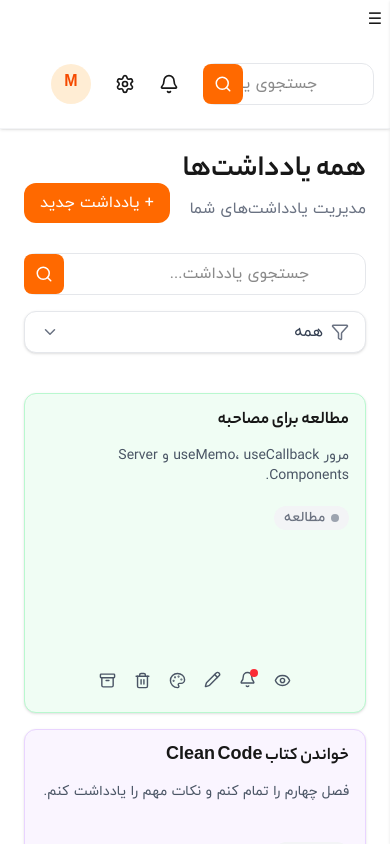
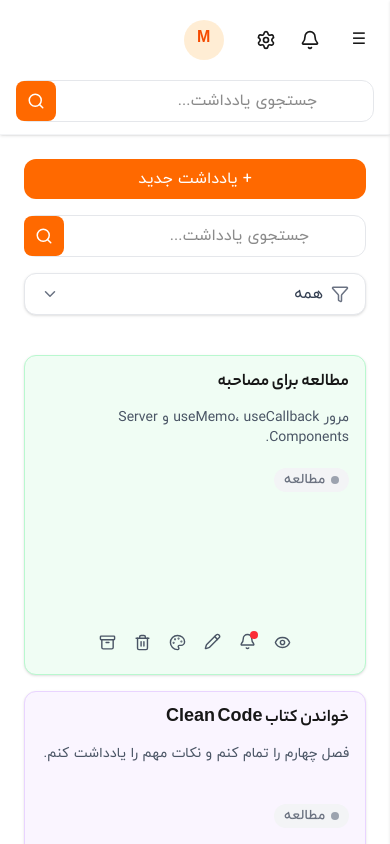
Before and after one commit to mrm-jamali/note-app, a Next.js app: page /home in a window 390 px wide. Shown: the top 844 px of the page. Built offline with nearby package versions, Linux system fonts and the light colour scheme; sample sign-in values are in the browser's storage; a web font is replaced by a local one.

Commit message:
fix: improve responsive layout across sections

```diff
--- a/app/(dashboard)/home/page.tsx
+++ b/app/(dashboard)/home/page.tsx
@@ -1,26 +1,20 @@
 "use client";
-import NoteGride from '@/components/notes/NoteGride'
+import NoteGride from "@/components/notes/NoteGride";
 // import NoteHeader from '@/components/notes/NoteHeader'
-import Page from '@/components/layout/Page'
-import PageHeader from '@/components/layout/PageHeader'
+import Page from "@/components/layout/Page";
+import PageHeader from "@/components/layout/PageHeader";
 // import React from 'react'
 // import SearchBAR from '@/components/SearchBAR'
-import SearchBar from '@/components/notes/SearchBar'
-import NoteFilter from '@/components/notes/NoteFilter'
-import Link from 'next/link'
+import SearchBar from "@/components/notes/SearchBar";
+import NoteFilter from "@/components/notes/NoteFilter";
+import Link from "next/link";
 import { useState } from "react";
-import { useNotes } from '@/hooks/useNotes';
+import { useNotes } from "@/hooks/useNotes";
 // import { notes } from "@/data/notes";
 
-
 function Home() {
-const {
-  notes,
-    updateNote,
-  deleteNote,
-  archiveNote,
-   restoreNote,
-} = useNotes();
+  const { notes, updateNote, deleteNote, archiveNote, restoreNote } =
+    useNotes();
   const [searchText, setSearchText] = useState("");
   const [search, setSearch] = useState("");
   const [selectedLabel, setSelectedLabel] = useState("");
@@ -31,44 +25,60 @@ const filteredNotes = notes.filter(
       note.title.includes(search) &&
       (selectedLabel === "" ||
         (selectedLabel === "hasLabel" && note.label) ||
-      (selectedLabel === "noLabel" && !note.label))
+        (selectedLabel === "noLabel" && !note.label)),
   );
   return (
     <Page>
    <div className="flex items-center justify-between">
+  {/* Desktop & Tablet */}
+  <div className="hidden md:block">
     <PageHeader
       title="همه یادداشت‌ها"
       description="مدیریت یادداشت‌های شما"
     />
- <Link href="/home/new">
- <button className="rounded-xl bg-orange-500 px-4 py-2 text-white">
+  </div>
+
+  {/* Mobile */}
+  <div className="md:hidden">
+    <PageHeader
+      title=""
+      description=""
+    />
+  </div>
+
+  <Link
+    href="/home/new"
+    className="ml-auto mb-4 w-full md:ml-0 md:mb-0 md:w-auto"
+  >
+    <button className="w-full rounded-xl bg-orange-500 px-4 py-2 text-white md:w-auto">
       + یادداشت جدید
     </button>
   </Link>
-
 </div>
-
 
       {/* <NoteHeader /> */}
 
-      <div className=" mb-10 flex flex-col gap-4 md:flex-row md:items-center md:justify-between">
+      <div className="mb-10 flex flex-col gap-4 md:flex-row md:items-center md:justify-between">
+        <div className="relative w-full max-w-full md:max-w-[500px]">
           <SearchBar
             value={searchText}
             onChange={setSearchText}
             onSearch={() => setSearch(searchText)}
           />
-       <div className="flex justify-end">
-  <NoteFilter
-  value={selectedLabel}
-  onChange={setSelectedLabel}
-/>
+        </div>
+
+        <div className="w-full md:w-auto">
+          <NoteFilter value={selectedLabel} onChange={setSelectedLabel} />
         </div>
       </div>
       <NoteGride
-  notes={filteredNotes}   updateNote={updateNote}
-  deleteNote={deleteNote}  archiveNote={archiveNote}  restoreNote={restoreNote}
+        notes={filteredNotes}
+        updateNote={updateNote}
+        deleteNote={deleteNote}
+        archiveNote={archiveNote}
+        restoreNote={restoreNote}
       />
     </Page>
-  )
+  );
 }
-export default Home
+export default Home;
--- a/components/Sidebar.tsx
+++ b/components/Sidebar.tsx
@@ -61,7 +61,7 @@ function Sidebar({ open, onClose }: SidebarProps) {
 <div
   className={`
     fixed top-0 right-0 z-50
-    flex min-h-screen w-64 flex-col
+   flex h-dvh w-64 flex-col
     border-l border-gray-200
     bg-orange-100
     shadow-sm
--- a/components/layout/TopBar.tsx
+++ b/components/layout/TopBar.tsx
@@ -1,21 +1,14 @@
 "use client";
 
-import {
-  Bell,
-  Calendar,
-
-  Settings,
-
-} from "lucide-react";
+import { Bell, Calendar, Settings } from "lucide-react";
 import { useState } from "react";
 import Logout from "../Logout";
 import { format } from "date-fns-jalali";
 import { useNotifications } from "@/hooks/useNotifications";
 import { useRouter } from "next/navigation";
+import SearchBar from "../notes/SearchBar";
+import NotificationPanel from "../notifications/NotificationPanel";
 
-import SearchBar from "../notes/SearchBar";
-
-import NotificationPanel from "../notifications/NotificationPanel";
 type TopBarProps = {
   onMenuClick: () => void;
 };
@@ -23,21 +16,21 @@ type TopBarProps = {
 function TopBar({ onMenuClick }: TopBarProps) {
   const [open, setOpen] = useState(false);
   const [showNotifications, setShowNotifications] = useState(false);
+  const [search, setSearch] = useState("");
 
   const { notifications } = useNotifications();
   const today = format(new Date(), "d MMMM yyyy");
-  const [search, setSearch] = useState("");
-  console.log("search:", search);
   const router = useRouter();
+
   const handleSearch = () => {
     if (!search.trim()) return;
 
     router.push(`/search?q=${encodeURIComponent(search.trim())}`);
   };
+
   const unreadCount = notifications.filter(
-  (notification) => !notification.read
+    (notification) => !notification.read,
   ).length;
-
 
   return (
     <>
@@ -51,16 +44,22 @@ const unreadCount = notifications.filter(
       />
 
       <header className="sticky top-0 z-30 border-b border-gray-100 bg-white/95 shadow-sm backdrop-blur-sm">
+        <div className="px-4 py-3 md:px-6 lg:px-8">
+
+          {/* Top row */}
+          <div className="flex items-center gap-4">
+
+            {/* Mobile Menu */}
             <button
+              type="button"
               onClick={onMenuClick}
-  className="rounded-lg p-2 hover:bg-gray-100 md:hidden"
+              className="cursor-pointer rounded-lg p-2 hover:bg-gray-100 md:hidden"
             >
               ☰
             </button>
-        <div className="flex items-center gap-4 px-4 py-4 md:px-6 lg:px-8 ">
 
-         {/* Search */}
-<div className="flex-1 max-w-xl">
+            {/* Search - Desktop */}
+            <div className="hidden flex-1 md:block">
               <SearchBar
                 value={search}
                 onChange={setSearch}
@@ -68,25 +67,23 @@ const unreadCount = notifications.filter(
               />
             </div>
 
-          {/* Right */}
-
-<div className="flex flex-1 items-center justify-between">
-
             {/* Date */}
             <div className="hidden items-center gap-2 rounded-xl bg-gray-100 px-4 py-2 text-sm text-gray-600 xl:flex">
               <Calendar size={18} />
               <span>{today}</span>
             </div>
 
-  {/* Left Group */}
+            {/* Notification + Settings */}
             <div className="flex items-center gap-2 md:gap-3">
-
 
               {/* Notification */}
               <div className="relative">
                 <button
-  onClick={() => setShowNotifications((prev) => !prev)}
-  className="relative rounded-xl p-2 transition hover:bg-gray-100"
+                  type="button"
+                  onClick={() =>
+                    setShowNotifications((prev) => !prev)
+                  }
+                  className="relative cursor-pointer rounded-xl p-2 transition hover:bg-gray-100"
                   title="اعلان‌ها"
                 >
                   <Bell size={20} />
@@ -105,17 +102,20 @@ const unreadCount = notifications.filter(
 
               {/* Settings */}
               <button
+                type="button"
                 onClick={() => router.push("/setting")}
-  className="rounded-xl p-2 transition hover:bg-gray-100"
+                className="cursor-pointer rounded-xl p-2 transition hover:bg-gray-100"
                 title="تنظیمات"
               >
                 <Settings size={20} />
               </button>
+            </div>
 
-    {/* Profile */}
+            {/* Profile / Logout - Left */}
             <button
+              type="button"
               onClick={() => setOpen(true)}
-      className="flex items-center gap-3 rounded-xl px-2 py-2 transition hover:bg-gray-100 md:px-3"
+              className="ml-auto flex cursor-pointer items-center gap-3 rounded-xl px-2 py-2 transition hover:bg-gray-100 md:px-3"
             >
               <div className="flex h-10 w-10 items-center justify-center rounded-full bg-orange-100 font-semibold text-orange-600">
                 M
@@ -131,9 +131,17 @@ const unreadCount = notifications.filter(
                 </p>
               </div>
             </button>
+          </div>
 
+          {/* Search - Mobile */}
+          <div className="mt-3 w-full md:hidden">
+            <SearchBar
+              value={search}
+              onChange={setSearch}
+              onSearch={handleSearch}
+            />
           </div>
-</div>
+
         </div>
       </header>
     </>
--- a/components/trash/TrashToolbar.tsx
+++ b/components/trash/TrashToolbar.tsx
@@ -22,36 +22,50 @@ function TrashToolbar({
   onFilterChange,
   onEmptyTrash,
 }: TrashToolbarProps) {
-  const [showEmptyTrashModal, setShowEmptyTrashModal] = useState(false);
+  const [showEmptyTrashModal, setShowEmptyTrashModal] =
+    useState(false);
+
   return (
-    <div className="flex items-center justify-between gap-4">
+    <>
+      <div className="flex flex-col gap-4 md:flex-row md:items-center md:justify-between">
 
+        {/* Search */}
+        <div className="w-full md:w-auto">
           <SearchBar
             value={search}
             onChange={onSearchChange}
             onSearch={onSearch}
           />
+        </div>
 
-      <div className="flex items-center gap-3">
+        {/* Filter + Actions */}
+        <div className="flex w-full items-center justify-between gap-3 md:w-auto md:justify-end">
+
           <NoteFilter
             value={filter}
             onChange={onFilterChange}
           />
 
           <button
+            type="button"
             onClick={() => setShowEmptyTrashModal(true)}
-  className="flex h-12 w-12 items-center justify-center rounded-xl border border-gray-200 bg-white transition hover:bg-red-50 hover:text-red-600"
+            className="flex h-12 w-12 shrink-0 items-center justify-center rounded-xl border border-gray-200 bg-white transition hover:bg-red-50 hover:text-red-600"
             title="خالی کردن سطل زباله"
           >
             <Trash2 size={20} />
           </button>
-  <button
-    className="flex h-12 w-12 items-center justify-center rounded-xl bg-white transition hover:bg-gray-100"
+
+          {/* <button
+            type="button"
+            className="flex h-12 w-12 shrink-0 items-center justify-center rounded-xl bg-white transition hover:bg-gray-100"
             title="بیشتر"
           >
             <MoreVertical size={20} />
-  </button>
+          </button> */}
+
         </div>
+      </div>
+
       <DeleteConfirmModal
         open={showEmptyTrashModal}
         title="خالی کردن سطل زباله"
@@ -64,7 +78,7 @@ function TrashToolbar({
           setShowEmptyTrashModal(false);
         }}
       />
-    </div>
+    </>
   );
 }
 
```
Lines whose indentation alone changed are shown as unchanged.
